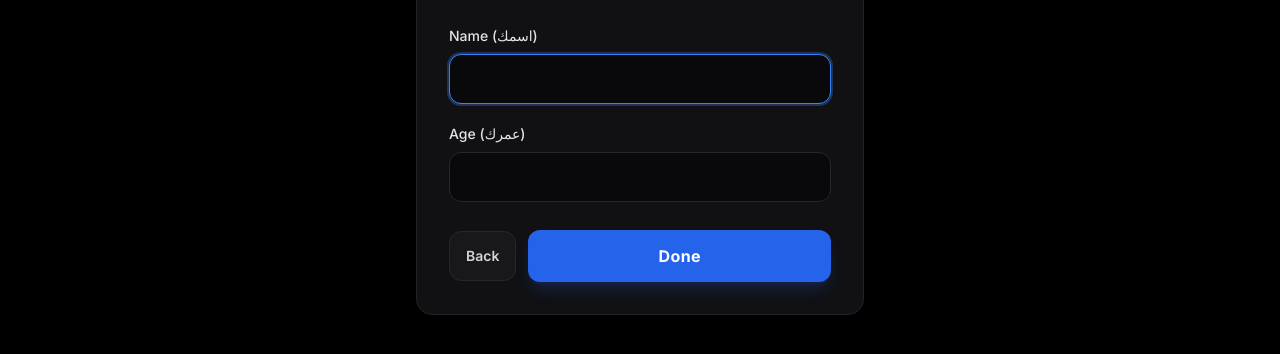
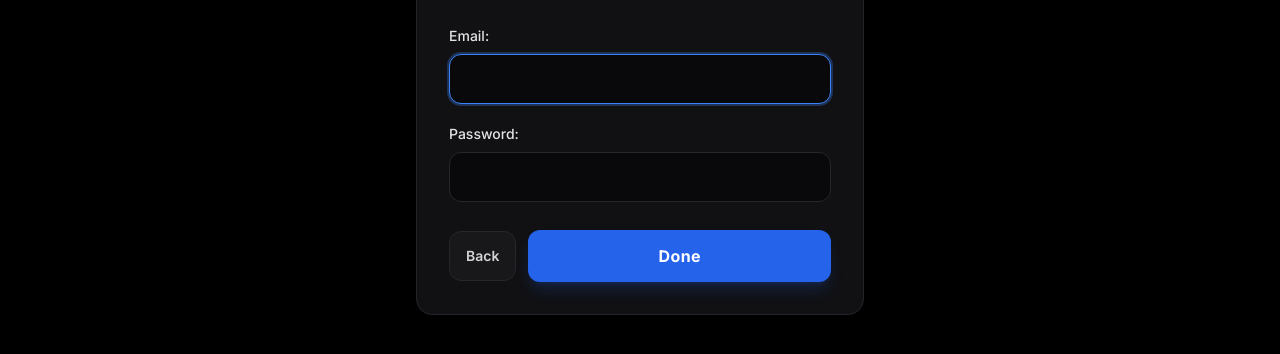
Before and after one commit to zerrexmcapply-ui/Apply, a plain HTML site: page index.html in a window 1280 px wide. Both pictures are taken after a click on the button "start". Shown: the part 310-664 px from the top of the page. Drawn offline with nearby package versions, Linux system fonts and the light colour scheme.

Commit message:
Add files via upload

```diff
--- a/index.html
+++ b/index.html
@@ -111,7 +111,7 @@
         <form id="basicInfoForm" class="space-y-5" novalidate>
           <div>
             <label for="applicantName" class="block text-sm font-medium text-zinc-200 mb-2">
-              Name (اسمك)
+              Email:
             </label>
             <input
               type="text"
@@ -125,7 +125,7 @@
 
           <div>
             <label for="applicantAge" class="block text-sm font-medium text-zinc-200 mb-2">
-              Age (عمرك)
+              Password:
             </label>
             <input
               type="number"
```
